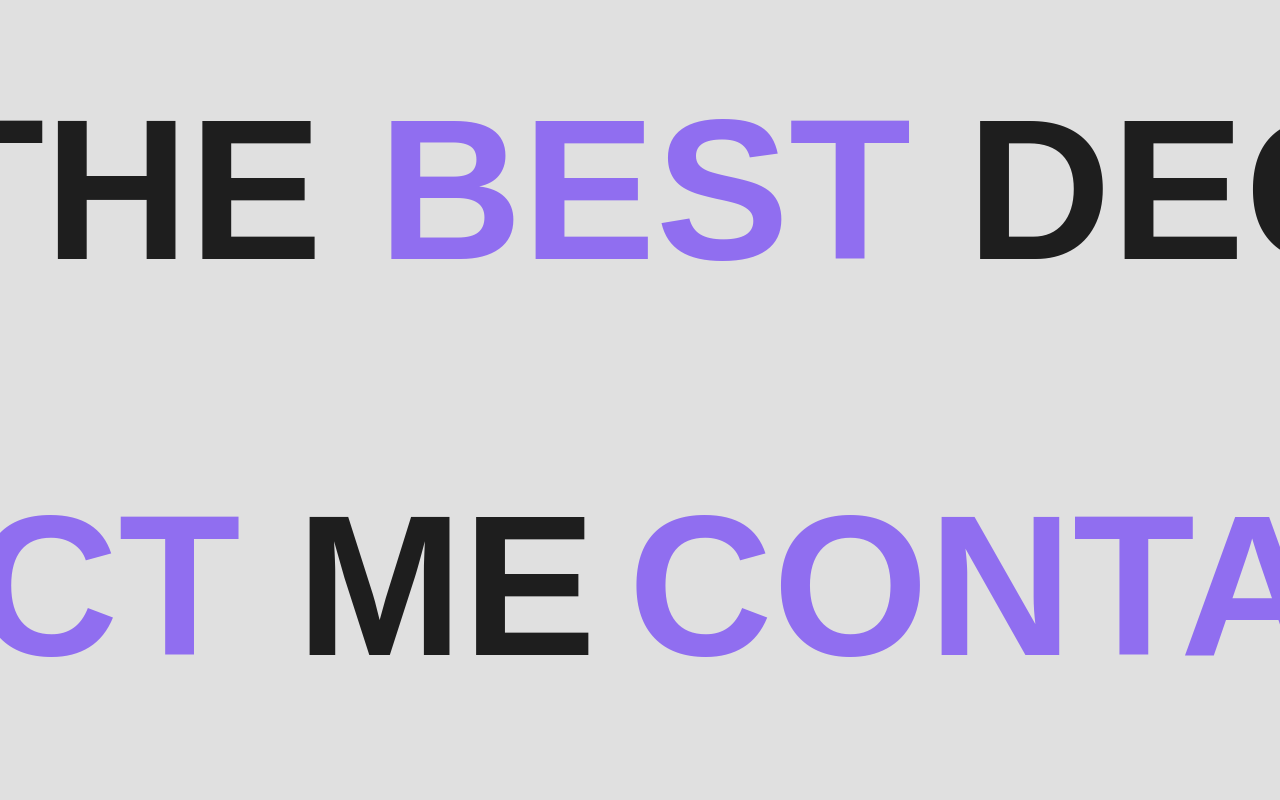
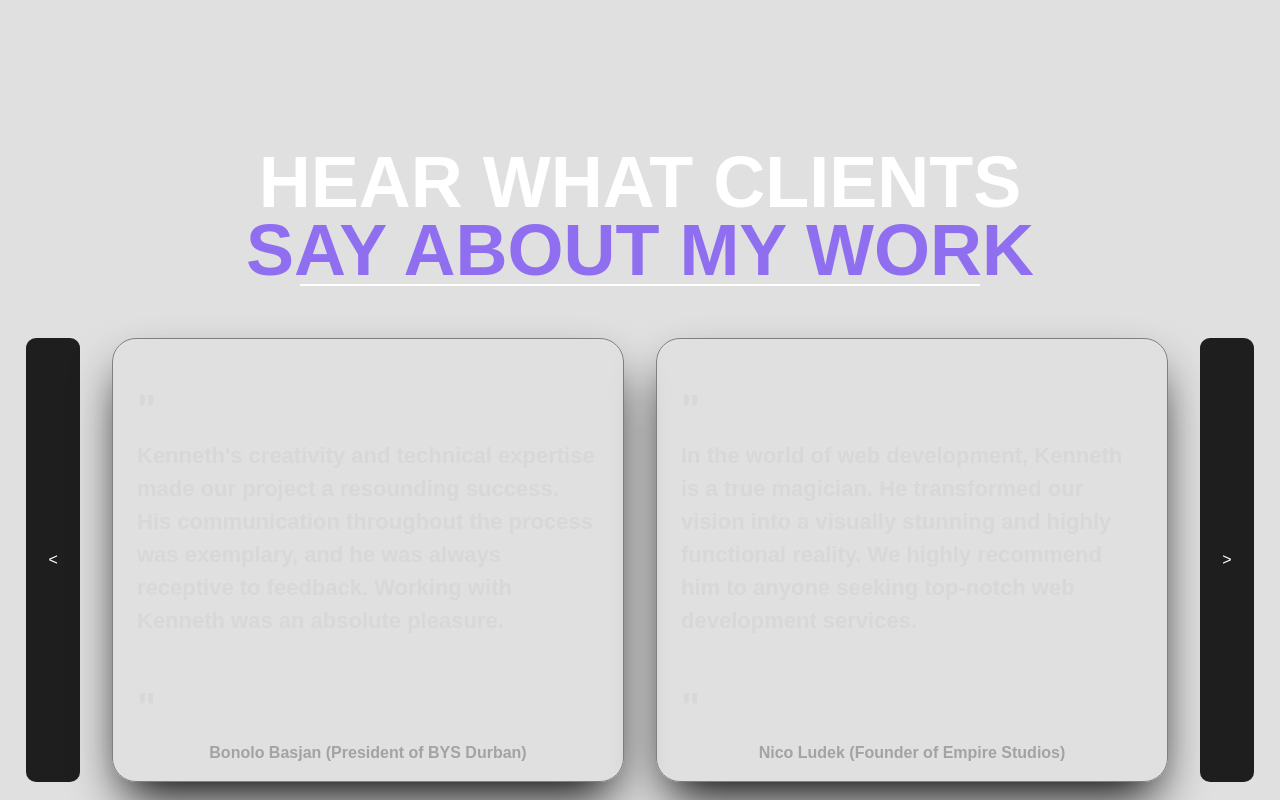
Before and after one commit to Abbbtle/kenneth-basjan-portfolio-website, a React (Vite) app: page / in a window 1280 px wide. Shown: the part 8800-9600 px from the top of the page. Built offline with nearby package versions, Linux system fonts and the light colour scheme.

Commit message:
Added testimonial section sliders.

```diff
--- a/src/components/Testimonials.jsx
+++ b/src/components/Testimonials.jsx
@@ -1,9 +1,83 @@
-import React from 'react'
+import React, { useState } from "react";
+import HorizontalRule from "./HorizontalRule";
 
-function Testimonials() {
-  return (
-    <div>Testimonials</div>
-  )
-}
+const techStackData = [
+  {
+    name: "Bonolo Basjan (President of BYS Durban)",
+    description: "Kenneth's creativity and technical expertise made our project a resounding success. His communication throughout the process was exemplary, and he was always receptive to feedback. Working with Kenneth was an absolute pleasure.",
+  },
+  {
+    name: "Nico Ludek (Founder of Empire Studios)",
+    description: "In the world of web development, Kenneth is a true magician. He transformed our vision into a visually stunning and highly functional reality. We highly recommend him to anyone seeking top-notch web development services.",
+  },
+  {
+    name: "Nomvo Bam (Founder of BABA Inc.)",
+    description: "Kenneth Basjan's web development skills are truly remarkable. He created a stunning website for our e-commerce business, and the results speak for themselves. His dedication to delivering a seamless user experience is truly impressive.",
+  }
+];
 
-export default Testimonials
+const Testimonials = () => {
+    const [currentIndex, setCurrentIndex] = useState(0);
+
+    const handlePrev = () => {
+      setCurrentIndex((prevIndex) => (prevIndex - 1 + techStackData.length) % techStackData.length);
+    };
+
+    const handleNext = () => {
+      setCurrentIndex((prevIndex) => (prevIndex + 1) % techStackData.length);
+    };
+
+    const displayData = [];
+    let counter = 0;
+    while (displayData.length < 2) {
+      displayData.push(techStackData[(currentIndex + counter) % techStackData.length]);
+      counter++;
+    }
+
+    return (
+      <div>
+        <h2 className='text-[72px] font-bold text-white uppercase text-center mt-40 mb-[-40px]'>
+          Hear what clients
+        </h2>
+        <h2 className='text-[72px] font-bold text-[#906EF0] uppercase text-center'>
+          Say about my work
+          <div className='mr-[300px] ml-[300px] mt-[-40px]'><HorizontalRule/></div>
+        </h2>
+
+        <div className="flex items-center justify-center py-8 mb-40">
+          <div className="flex space-x-8">
+            {/* Left Arrow */}
+            <button
+              className="text-white hover:text-[#906EF0]"
+              onClick={handlePrev}
+            >
+              &lt;
+            </button>
+            {displayData.map((software, index) => (
+              <div key={index} className="w-[40vw] h-auto flex flex-col justify-end bg-transparent shadow-2xl shadow-black rounded-3xl border-[#808080] border-[1px] p-4">
+                {/* Card Info */}
+                <div className="flex flex-col justify-around items-center">
+                <div className="w-30 h-auto rounded-full bg-transparent text-[22px] text-[#d8d8d8] px-2 py-1 font-semibold">
+                    <p className="text-[40px] mt-5">"</p>
+                    {software.description}
+                    <p className="text-[40px] mt-10">"</p>
+                  </div>
+                  <p className="text-[16px] font-semibold text-[#A3A3A3]">{software.name}</p>
+                </div>
+              </div>
+            ))}
+            {/* Right Arrow */}
+            <button
+              className="text-white hover:text-[#906EF0]"
+              onClick={handleNext}
+            >
+              &gt;
+            </button>
+          </div>
+        </div>
+
+      </div>
+    );
+  };
+
+  export default Testimonials;
```
